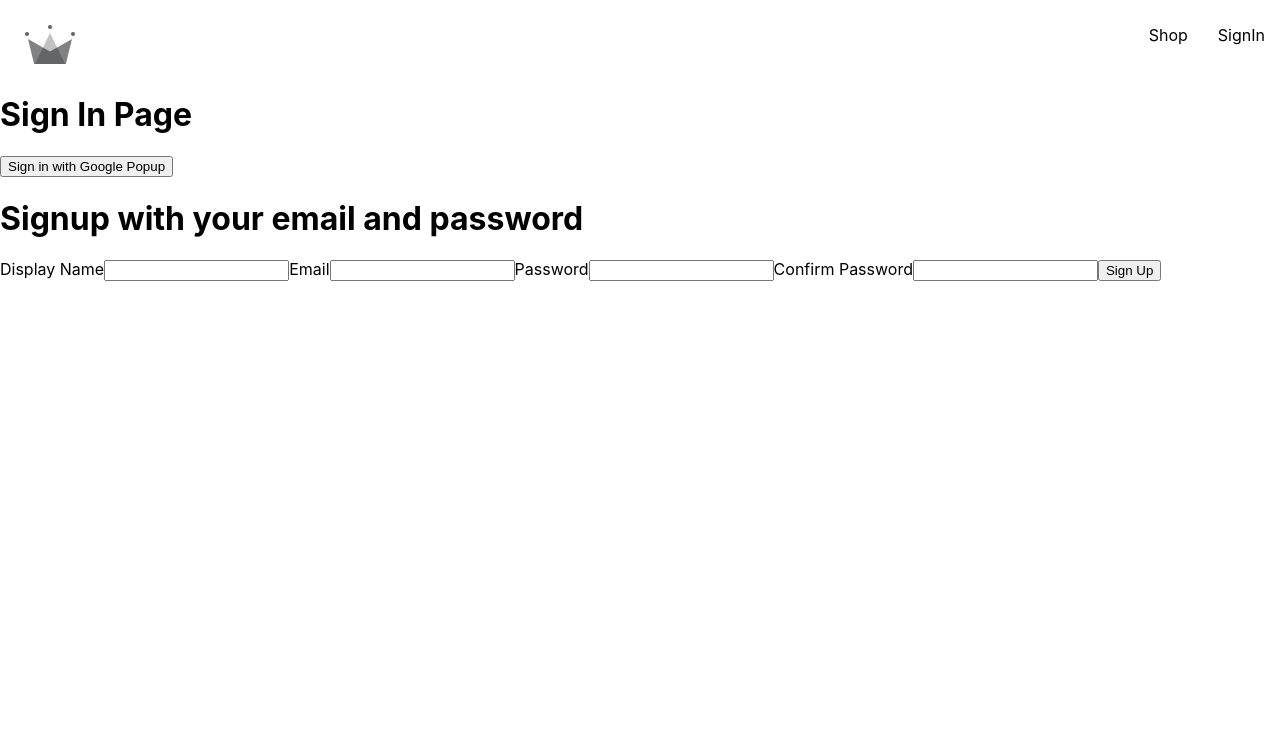
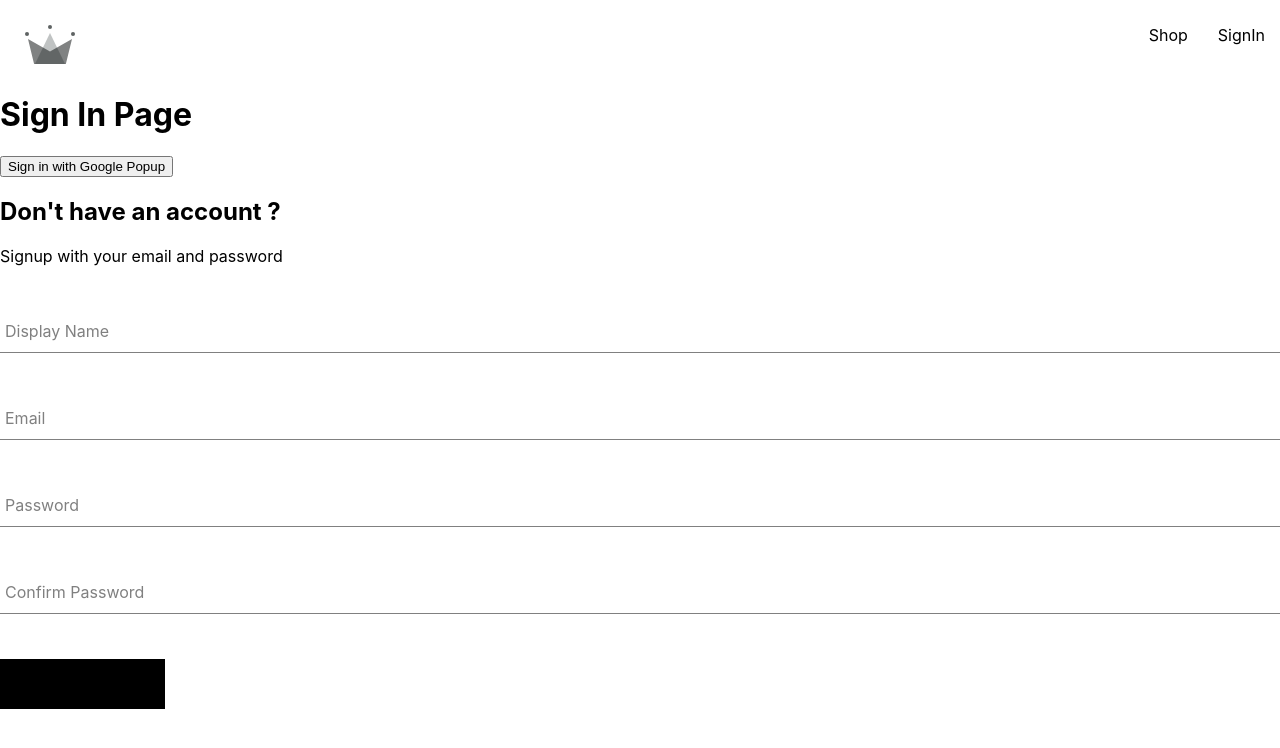
Before and after one commit to HimanshuChhikara/Capstone, a React (Create React App) app: page /sign-in in a window 1280 px wide. Shown: the top 748 px of the page. Built offline with nearby package versions, Linux system fonts and the light colour scheme.

Commit message:
added button and signup component

```diff
--- /dev/null
+++ b/src/components/button/button.component.jsx
@@ -0,0 +1,19 @@
+import '../button/button.styles.scss';
+
+const BUTTON_TYPE_CLASSES = {
+    google : 'google-sign-in',
+    inverted: 'inverted'
+}
+
+
+const Button = ({childern, buttonType, ...otherProps }) => {
+    return(
+        <button className={`button-container ${BUTTON_TYPE_CLASSES[buttonType]}`}
+        {...otherProps}
+        >
+        {childern}
+        </button>
+    )
+}
+
+export default Button;
--- /dev/null
+++ b/src/components/button/button.styles.scss
@@ -0,0 +1,46 @@
+.button-container {
+    min-width: 165px;
+    width: auto;
+    height: 50px;
+    letter-spacing: 0.5px;
+    line-height: 50px;
+    padding: 0 35px 0 35px;
+    font-size: 15px;
+    background-color: black;
+    color: white;
+    text-transform: uppercase;
+    font-family: 'Open Sans Condensed';
+    font-weight: bolder;
+    border: none;
+    cursor: pointer;
+    display: flex;
+    justify-content: center;
+
+    &:hover {
+      background-color: white;
+      color: black;
+      border: 1px solid black;
+    }
+
+    &.google-sign-in {
+      background-color: #4285f4;
+      color: white;
+
+      &:hover {
+        background-color: #357ae8;
+        border: none;
+      }
+    }
+
+    &.inverted {
+      background-color: white;
+      color: black;
+      border: 1px solid black;
+
+      &:hover {
+        background-color: black;
+        color: white;
+        border: none;
+      }
+    }
+  }
--- /dev/null
+++ b/src/components/form-input/form-input.component.jsx
@@ -0,0 +1,14 @@
+import '../form-input/form-input.component.scss';
+
+const FormInput = ({ label, ...otherProps }) => {
+    return(
+        <div className="group">
+            <input className="form-input" {...otherProps} />
+            { label && (
+                <label className={`${otherProps.value.length ? 'shrink' : ''} form-input-label`}>{label}</label>
+                )}
+        </div>
+    );
+}
+
+export default FormInput;
--- /dev/null
+++ b/src/components/form-input/form-input.component.scss
@@ -0,0 +1,54 @@
+$sub-color: grey;
+$main-color: black;
+
+@mixin shrinkLabel {
+  top: -14px;
+  font-size: 12px;
+  color: $main-color;
+}
+
+.group {
+  position: relative;
+  margin: 45px 0;
+
+  .form-input {
+    background: none;
+    background-color: white;
+    color: $sub-color;
+    font-size: 18px;
+    padding: 10px 10px 10px 5px;
+    display: block;
+    width: 100%;
+    border: none;
+    border-radius: 0;
+    border-bottom: 1px solid $sub-color;
+    margin: 25px 0;
+
+    &:focus {
+      outline: none;
+    }
+
+    &:focus ~ .form-input-label {
+      @include shrinkLabel();
+    }
+  }
+
+  input[type='password'] {
+    letter-spacing: 0.3em;
+  }
+
+  .form-input-label {
+    color: $sub-color;
+    font-size: 16px;
+    font-weight: normal;
+    position: absolute;
+    pointer-events: none;
+    left: 5px;
+    top: 10px;
+    transition: 300ms ease all;
+
+    &.shrink {
+      @include shrinkLabel();
+    }
+  }
+}
--- a/src/components/sign-up-form/sign-up-form.compoment.jsx
+++ b/src/components/sign-up-form/sign-up-form.component.jsx
@@ -1,4 +1,6 @@
 import { useState } from "react";
+import FormInput from "../form-input/form-input.component";
+import Button from "../button/button.component";
 import { createAuthUserWithEmailAndPassword, createUserDocumentFromAuth } from '../../utils/firebase/firebase.utils';
 
 const defaultFormFields = {
@@ -45,22 +47,15 @@
         setFormFields({ ...formFields , [name] : value })
     }
     return (
-        <div>
-            <h1>Signup with your email and password</h1>
+        <div className="sign-up-container">
+            <h2>Don't have an account ?</h2>
+            <span>Signup with your email and password</span>
             <form onSubmit={handleSubmit}>
-                <label>Display Name</label>
-                <input type= "text" required onChange={handleChange} name= "displayName" value= {displayName}/>
-
-                <label>Email</label>
-                <input type="email" required onChange={handleChange} name= "email" value={email}/>
-
-                <label>Password</label>
-                <input type="password" required onChange={handleChange} name= "password" value={password}/>
-
-                <label>Confirm Password</label>
-                <input type="password" required onChange={handleChange} name= "confirmPassword" value={confirmPassword}/>
-
-                <button type="submit">Sign Up</button>
+                <FormInput label= "Display Name" type= "text" required onChange={handleChange} name= "displayName" value= {displayName}/>
+                <FormInput label="Email" type="email" required onChange={handleChange} name= "email" value={email}/>
+                <FormInput label="Password" type="password" required onChange={handleChange} name= "password" value={password}/>
+                <FormInput label="Confirm Password" type="password" required onChange={handleChange} name= "confirmPassword" value={confirmPassword}/>
+                <Button type="submit">Sign Up</Button>
             </form>
         </div>
     )
--- a/src/routes/sign-in/sign-in.component.jsx
+++ b/src/routes/sign-in/sign-in.component.jsx
@@ -3,7 +3,7 @@
     createUserDocumentFromAuth,
   } from '../../utils/firebase/firebase.utils';
 
-  import SignUpForm from '../../components/sign-up-form/sign-up-form.compoment';
+  import SignUpForm from '../../components/sign-up-form/sign-up-form.component';
 
   const SignIn = () => {
     const logGoogleUser = async () => {
@@ -20,4 +20,4 @@
     );
   };
 
-  export default SignIn;
+export default SignIn;
```
